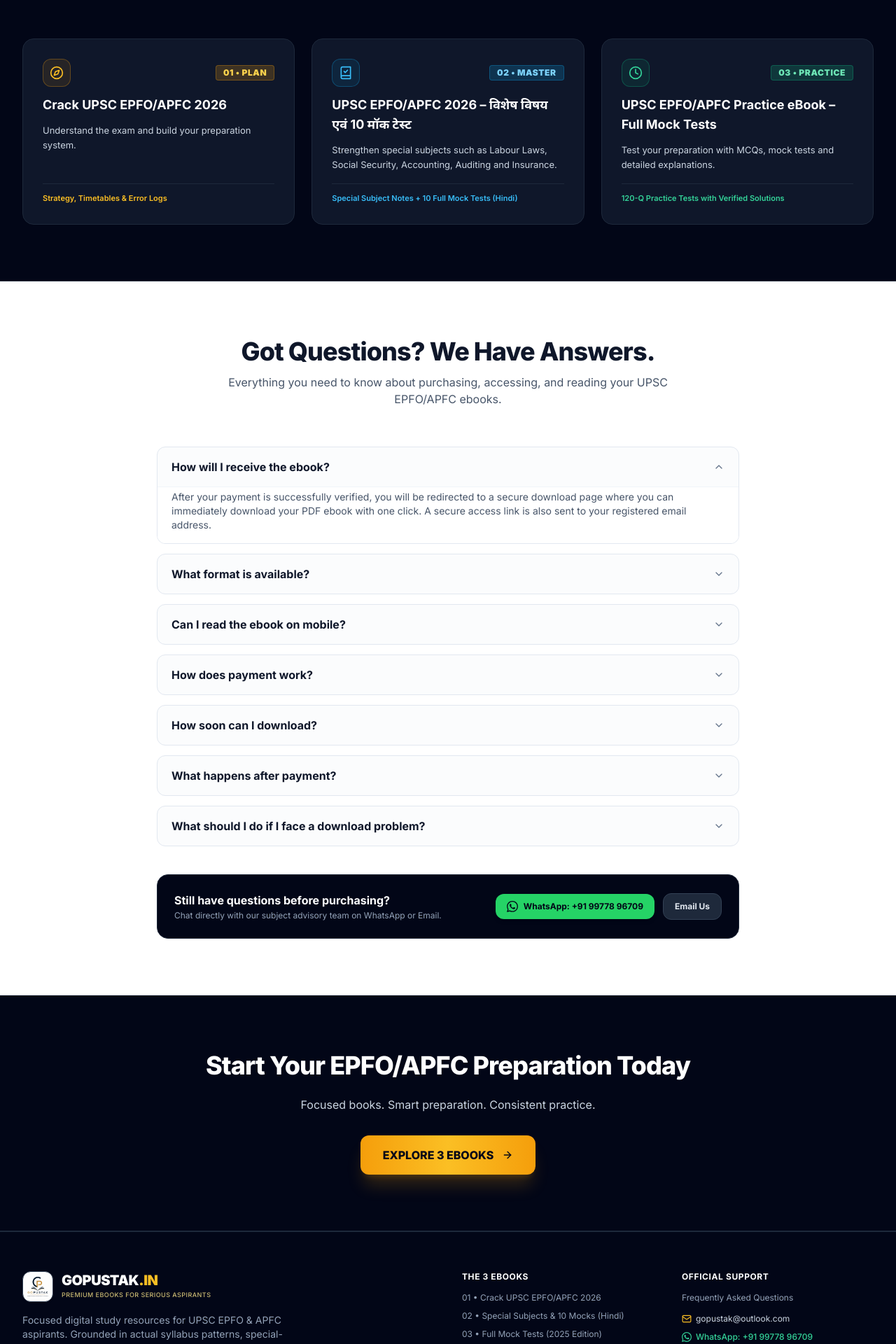
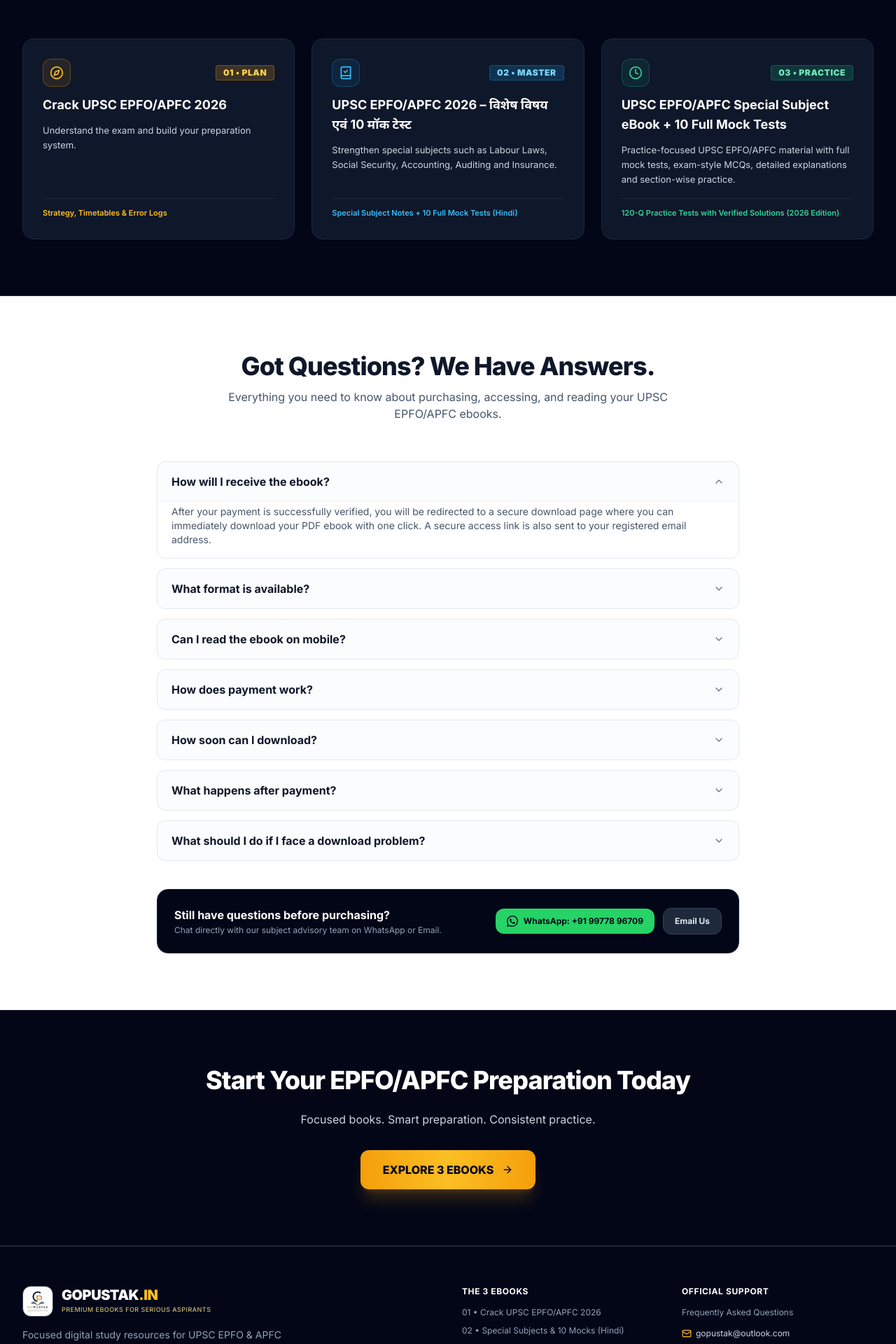
Before and after one commit to pankajsolanki1707-crypto/gopustak, a Next.js app: page / in a window 1280 px wide. Shown: the part 2220-4140 px from the top of the page at 70% size. Built offline with nearby package versions, Linux system fonts and the light colour scheme; no server answers; the database is empty.

Commit message:
Update Product 3 to 2026 Edition: UPSC EPFO/APFC Special Subject eBook + 10 Full Mock Tests

```diff
--- a/components/Footer.tsx
+++ b/components/Footer.tsx
@@ -66,7 +66,7 @@ export default function Footer() {
                   href="/book/upsc-epfo-apfc-practice-ebook-full-mock-tests"
                   className="hover:text-amber-400 transition-colors"
                 >
-                  03 • Full Mock Tests (2025 Edition)
+                  03 • Special Subject eBook + 10 Mocks (2026 Edition)
                 </Link>
               </li>
             </ul>
--- a/components/WhyTheseBooks.tsx
+++ b/components/WhyTheseBooks.tsx
@@ -79,14 +79,14 @@ export default function WhyTheseBooks() {
                 </span>
               </div>
               <h3 className="text-base sm:text-lg font-bold text-white">
-                UPSC EPFO/APFC Practice eBook – Full Mock Tests
+                UPSC EPFO/APFC Special Subject eBook + 10 Full Mock Tests
               </h3>
               <p className="text-xs sm:text-[13px] text-slate-300 leading-relaxed">
-                Test your preparation with MCQs, mock tests and detailed explanations.
+                Practice-focused UPSC EPFO/APFC material with full mock tests, exam-style MCQs, detailed explanations and section-wise practice.
               </p>
             </div>
             <div className="pt-3 border-t border-slate-800 text-[11px] text-emerald-400 font-semibold">
-              120-Q Practice Tests with Verified Solutions
+              120-Q Practice Tests with Verified Solutions (2026 Edition)
             </div>
           </div>
 
--- a/scripts/seed.mjs
+++ b/scripts/seed.mjs
@@ -79,7 +79,7 @@ const initialProducts = [
   },
   {
     slug: 'upsc-epfo-apfc-practice-ebook-full-mock-tests',
-    title: 'UPSC EPFO/APFC Practice eBook – Full Mock Tests',
+    title: 'UPSC EPFO/APFC Special Subject eBook + 10 Full Mock Tests',
     subtitle: '120 Exam-Style MCQs & Detailed Explanations',
     shortDescription: 'Practice-focused UPSC EPFO/APFC material with full mock tests, exam-style MCQs, detailed explanations and section-wise practice across core subjects.',
     shortDescriptionEn: 'Practice-focused UPSC EPFO/APFC material with full mock tests, exam-style MCQs, detailed explanations and section-wise practice across core subjects.',
@@ -89,8 +89,8 @@ const initialProducts = [
     language: 'English',
     format: 'PDF (Digital Ebook)',
     pageCount: '120 Pages (PDF)',
-    edition: '2025 Edition', // Strictly 2025 Edition as per source content
-    publicationDate: '2025',
+    edition: '2026 Edition',
+    publicationDate: '2026',
     priceInPaise: 9900,  // ₹99 (Welcome Offer)
     mrpInPaise: 29900,  // ₹299
     category: 'UPSC EPFO / APFC',
```
Also changed, not shown: 2 other files (tests, documents, lock files or other folders).
